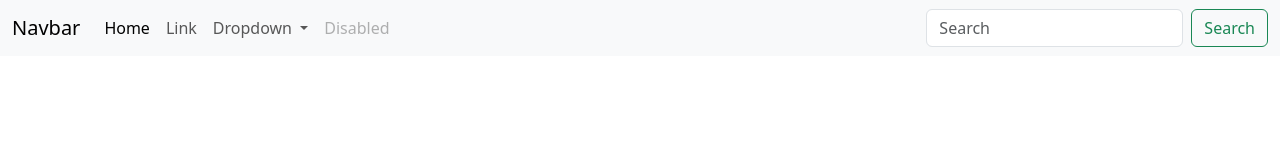
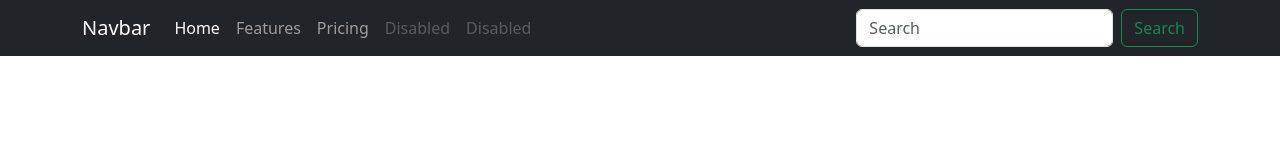
Before and after one commit to jesslynlaurent/GWDS-BOOTSTRAP-CODING-WS1, a plain HTML site: page bootstrap 2/index.html in a window 1280 px wide. Drawn offline with Linux system fonts and the light colour scheme.

Commit message:
modify navbar

```diff
--- a/bootstrap 2/index.html
+++ b/bootstrap 2/index.html
@@ -22,8 +22,8 @@
 
     <!-- this begins the header code -->
 
-        <nav class="navbar navbar-expand-lg bg-body-tertiary">
-        <div class="container-fluid">
+        <nav class="navbar navbar-dark bg-dark navbar-expand-lg">
+        <div class="container">
           <a class="navbar-brand" href="#">Navbar</a>
           <button class="navbar-toggler" type="button" data-bs-toggle="collapse" data-bs-target="#navbarSupportedContent" aria-controls="navbarSupportedContent" aria-expanded="false" aria-label="Toggle navigation">
             <span class="navbar-toggler-icon"></span>
@@ -34,12 +34,14 @@
                 <a class="nav-link active" aria-current="page" href="#">Home</a>
               </li>
               <li class="nav-item">
-                <a class="nav-link" href="#">Link</a>
+                <a class="nav-link" href="#">Features</a>
               </li>
-              <li class="nav-item dropdown">
-                <a class="nav-link dropdown-toggle" href="#" role="button" data-bs-toggle="dropdown" aria-expanded="false">
-                  Dropdown
-                </a>
+              <li class="nav-item">
+                <a class="nav-link" href="#">Pricing</a>
+              </li>
+              <li class="nav-item">
+                <a class="nav-link disabled">Disabled</a>
+              </li>
                 <ul class="dropdown-menu">
                   <li><a class="dropdown-item" href="#">Action</a></li>
                   <li><a class="dropdown-item" href="#">Another action</a></li>
```
Also changed, not shown: 1 other file.
